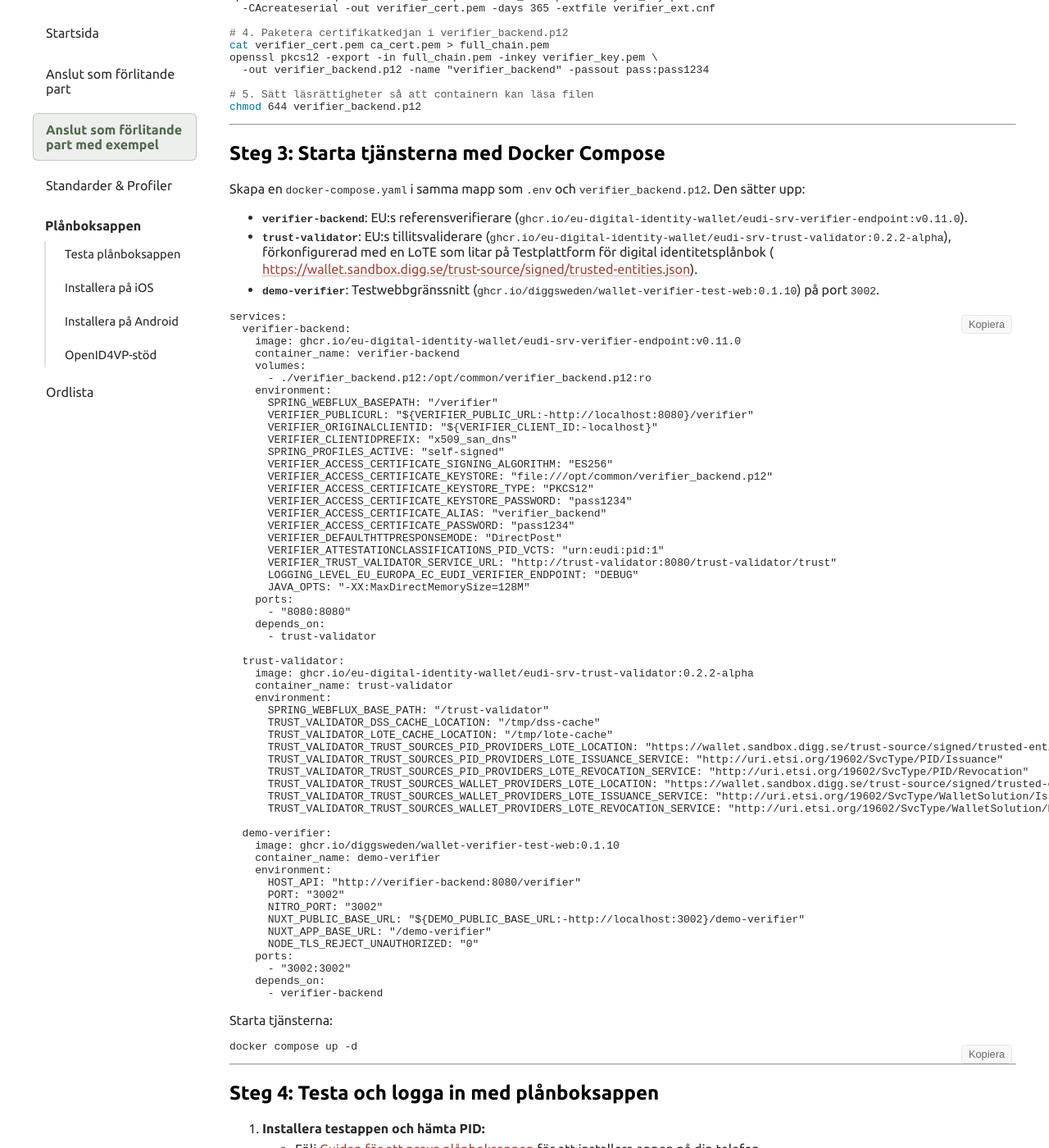
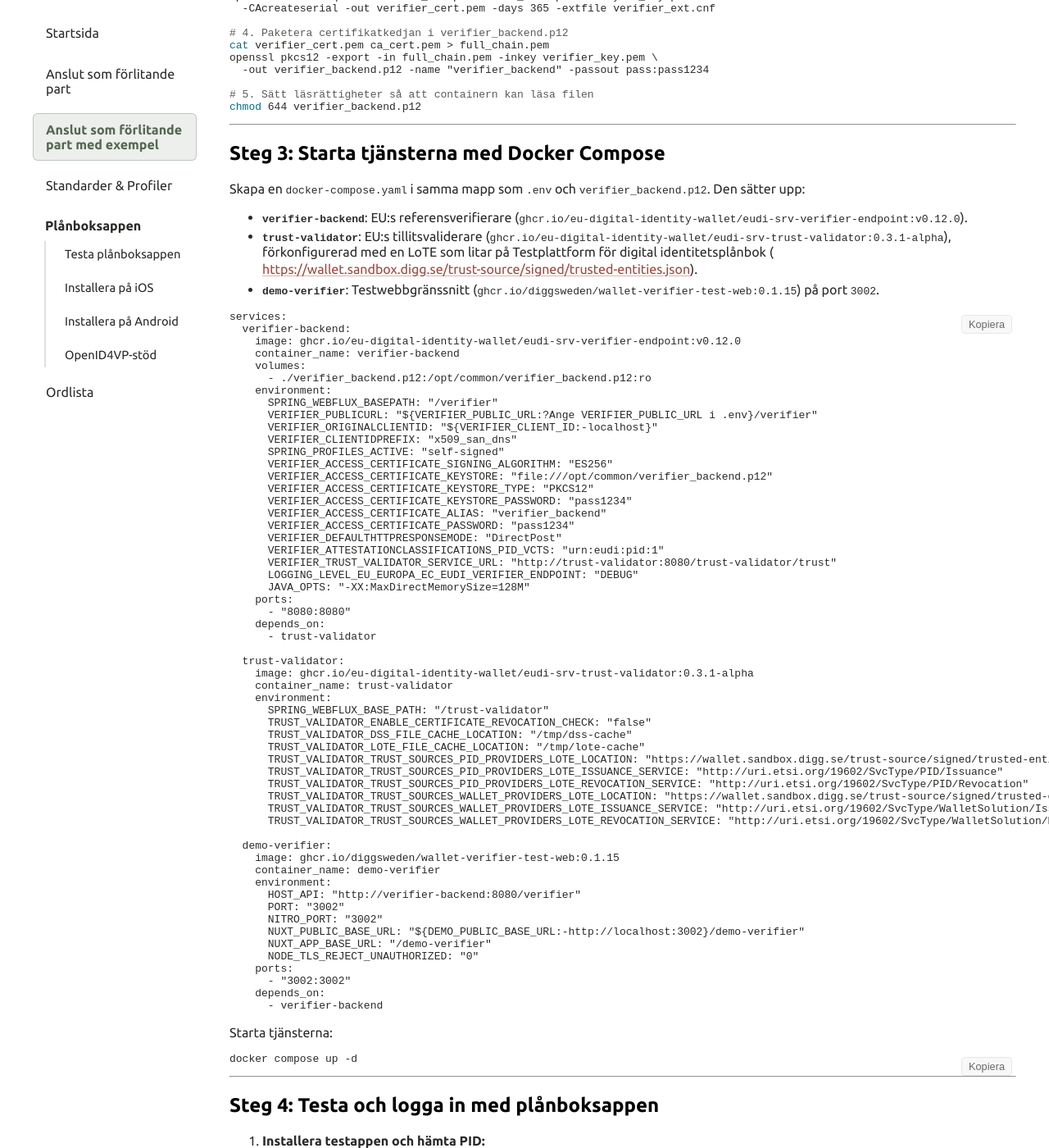
Before and after one commit to diggsweden/wallet-utvecklarportal, a Jekyll site: the page built from pages/exempel-fp.md, in a window 1280 px wide and 1400 px high, scrolled down 1638 px. Shown: the whole window at 82% size. Built offline with Jekyll 4.4.1, drawn with Linux system fonts in a browser that asks for light colours.

Commit message:
docs(portal): update relying party compose example
Signed-off-by: Christoffer Killander <extern.christoffer.killander@digg.se>

````diff
--- a/pages/exempel-fp.md
+++ b/pages/exempel-fp.md
@@ -126,25 +126,25 @@ Skapa en `docker-compose.yaml` i samma mapp som `.env` och `verifier_backend.p12
 Den sätter upp:
 
 - **`verifier-backend`**:
-  EU:s referensverifierare (`ghcr.io/eu-digital-identity-wallet/eudi-srv-verifier-endpoint:v0.11.0`).
+  EU:s referensverifierare (`ghcr.io/eu-digital-identity-wallet/eudi-srv-verifier-endpoint:v0.12.0`).
 - **`trust-validator`**:
-  EU:s tillitsvaliderare (`ghcr.io/eu-digital-identity-wallet/eudi-srv-trust-validator:0.2.2-alpha`),
+  EU:s tillitsvaliderare (`ghcr.io/eu-digital-identity-wallet/eudi-srv-trust-validator:0.3.1-alpha`),
   förkonfigurerad med en LoTE som litar på Testplattform för digital identitetsplånbok
   (<https://wallet.sandbox.digg.se/trust-source/signed/trusted-entities.json>).
-- **`demo-verifier`**: Testwebbgränssnitt (`ghcr.io/diggsweden/wallet-verifier-test-web:0.1.10`) på port `3002`.
+- **`demo-verifier`**: Testwebbgränssnitt (`ghcr.io/diggsweden/wallet-verifier-test-web:0.1.15`) på port `3002`.
 
-[//]: # (spell-checker:disable)
+<!-- cspell:disable -->
 
 ```yaml
 services:
   verifier-backend:
-    image: ghcr.io/eu-digital-identity-wallet/eudi-srv-verifier-endpoint:v0.11.0
+    image: ghcr.io/eu-digital-identity-wallet/eudi-srv-verifier-endpoint:v0.12.0
     container_name: verifier-backend
     volumes:
       - ./verifier_backend.p12:/opt/common/verifier_backend.p12:ro
     environment:
       SPRING_WEBFLUX_BASEPATH: "/verifier"
-      VERIFIER_PUBLICURL: "${VERIFIER_PUBLIC_URL:-http://localhost:8080}/verifier"
+      VERIFIER_PUBLICURL: "${VERIFIER_PUBLIC_URL:?Ange VERIFIER_PUBLIC_URL i .env}/verifier"
       VERIFIER_ORIGINALCLIENTID: "${VERIFIER_CLIENT_ID:-localhost}"
       VERIFIER_CLIENTIDPREFIX: "x509_san_dns"
       SPRING_PROFILES_ACTIVE: "self-signed"
@@ -165,12 +165,13 @@ services:
       - trust-validator
 
   trust-validator:
-    image: ghcr.io/eu-digital-identity-wallet/eudi-srv-trust-validator:0.2.2-alpha
+    image: ghcr.io/eu-digital-identity-wallet/eudi-srv-trust-validator:0.3.1-alpha
     container_name: trust-validator
     environment:
       SPRING_WEBFLUX_BASE_PATH: "/trust-validator"
-      TRUST_VALIDATOR_DSS_CACHE_LOCATION: "/tmp/dss-cache"
-      TRUST_VALIDATOR_LOTE_CACHE_LOCATION: "/tmp/lote-cache"
+      TRUST_VALIDATOR_ENABLE_CERTIFICATE_REVOCATION_CHECK: "false"
+      TRUST_VALIDATOR_DSS_FILE_CACHE_LOCATION: "/tmp/dss-cache"
+      TRUST_VALIDATOR_LOTE_FILE_CACHE_LOCATION: "/tmp/lote-cache"
       TRUST_VALIDATOR_TRUST_SOURCES_PID_PROVIDERS_LOTE_LOCATION: "https://wallet.sandbox.digg.se/trust-source/signed/trusted-entities.json"
       TRUST_VALIDATOR_TRUST_SOURCES_PID_PROVIDERS_LOTE_ISSUANCE_SERVICE: "http://uri.etsi.org/19602/SvcType/PID/Issuance"
       TRUST_VALIDATOR_TRUST_SOURCES_PID_PROVIDERS_LOTE_REVOCATION_SERVICE: "http://uri.etsi.org/19602/SvcType/PID/Revocation"
@@ -179,7 +180,7 @@ services:
       TRUST_VALIDATOR_TRUST_SOURCES_WALLET_PROVIDERS_LOTE_REVOCATION_SERVICE: "http://uri.etsi.org/19602/SvcType/WalletSolution/Revocation"
 
   demo-verifier:
-    image: ghcr.io/diggsweden/wallet-verifier-test-web:0.1.10
+    image: ghcr.io/diggsweden/wallet-verifier-test-web:0.1.15
     container_name: demo-verifier
     environment:
       HOST_API: "http://verifier-backend:8080/verifier"
````
Also changed, not shown: other parts of pages/exempel-fp.md (+1 -1 lines).
